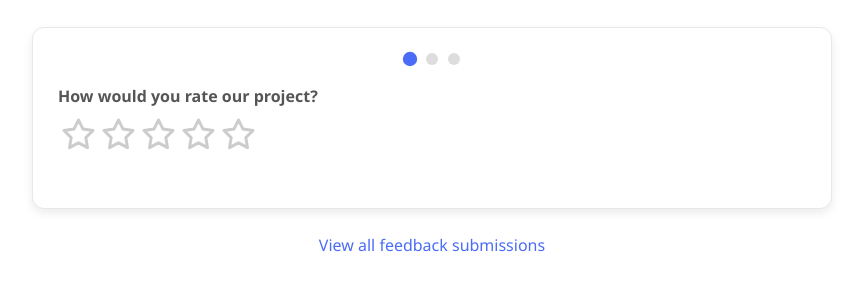
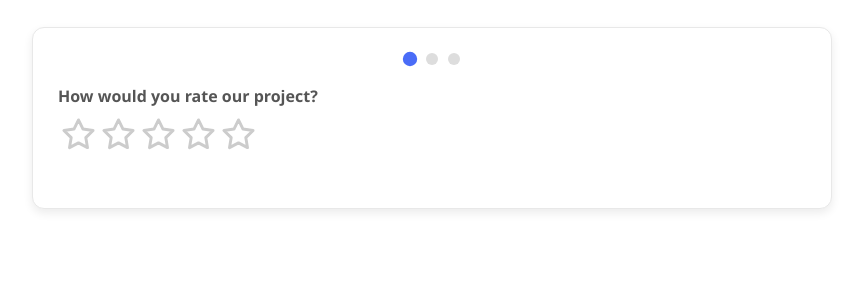
Before and after one commit to DevRanbir/Expo_hgcr, a plain HTML site: page index.html in a window 1280 px wide. Shown: the part 147-438 px from the top of the page, without its empty margins (208-1071 px from the left). Drawn offline with Linux system fonts and the light colour scheme.

Commit message:
Update index.html

```diff
--- a/index.html
+++ b/index.html
@@ -436,10 +436,6 @@
                     <div class="spinner"></div>
                 </div>
             </div>
-
-            <div class="back-link">
-                <a href="#submissions" id="view-results">View all feedback submissions</a>
-            </div>
         </div>
 
         <div id="feedback-results" style="display: none;">
```
